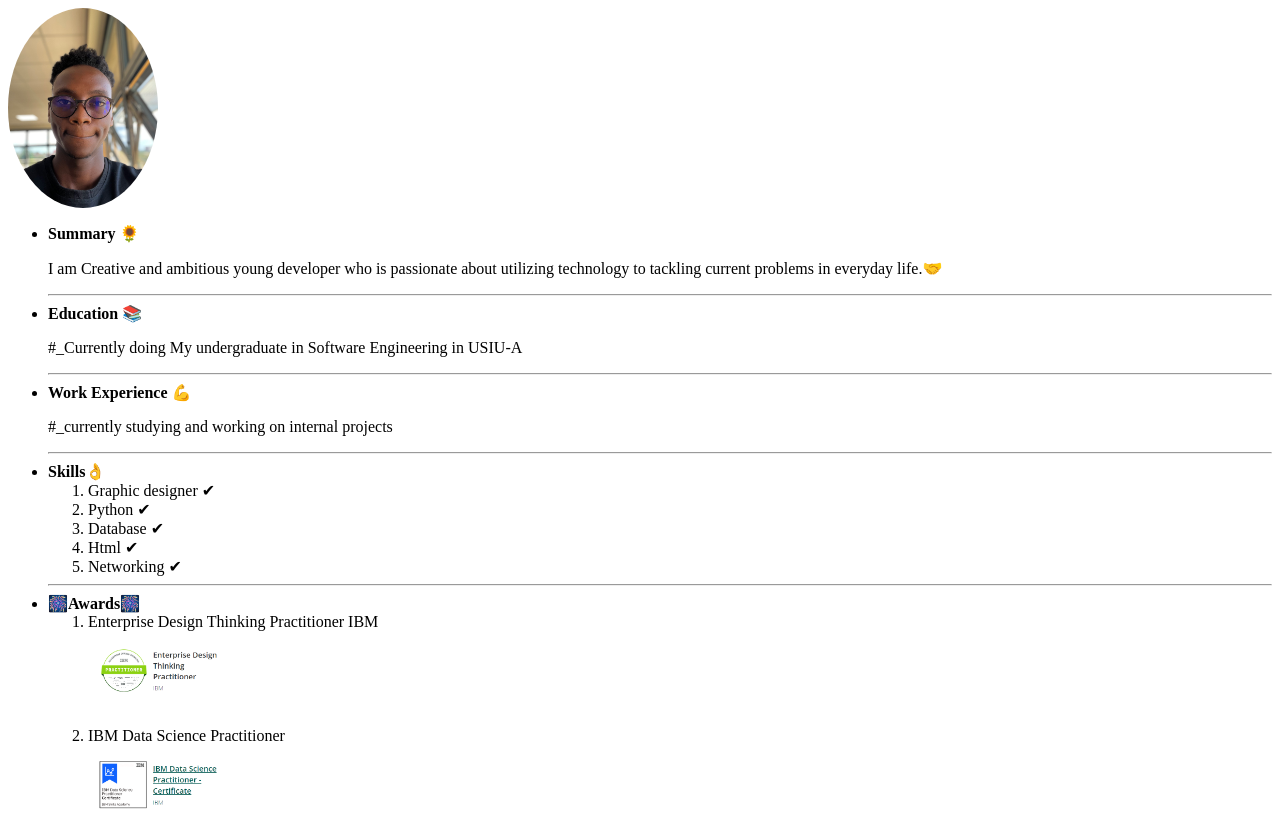
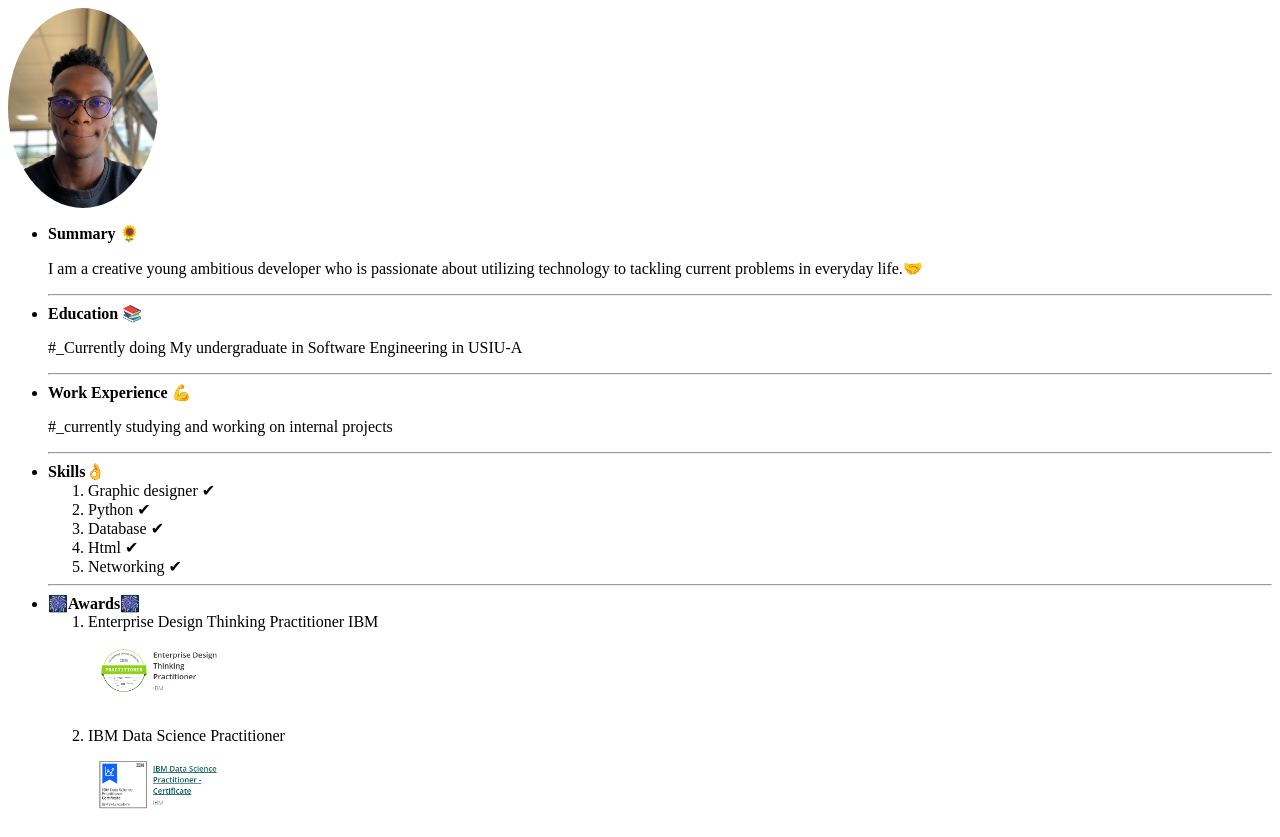
Before and after one commit to Tedmbg/MyResume, a plain HTML site: page index.html in a window 1280 px wide. Shown: the top 837 px of the page. Drawn offline with Linux system fonts and the light colour scheme.

Commit message:
minor change

```diff
--- a/index.html
+++ b/index.html
@@ -10,7 +10,7 @@
         <ul>
             <b><li>Summary 🌻</li></b>
             <p>
-                I am  Creative and ambitious young developer who is passionate about utilizing technology to tackling current problems in everyday life.🤝
+                I am a creative  young ambitious  developer who is passionate about utilizing technology to tackling current problems in everyday life.🤝
             </p>
             <hr/>
             <b><li>Education 📚</li></b>
```
